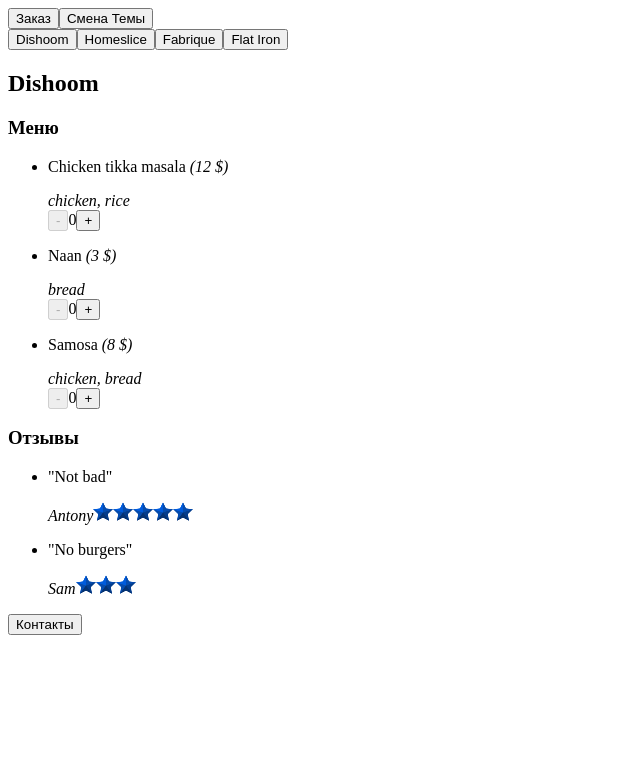
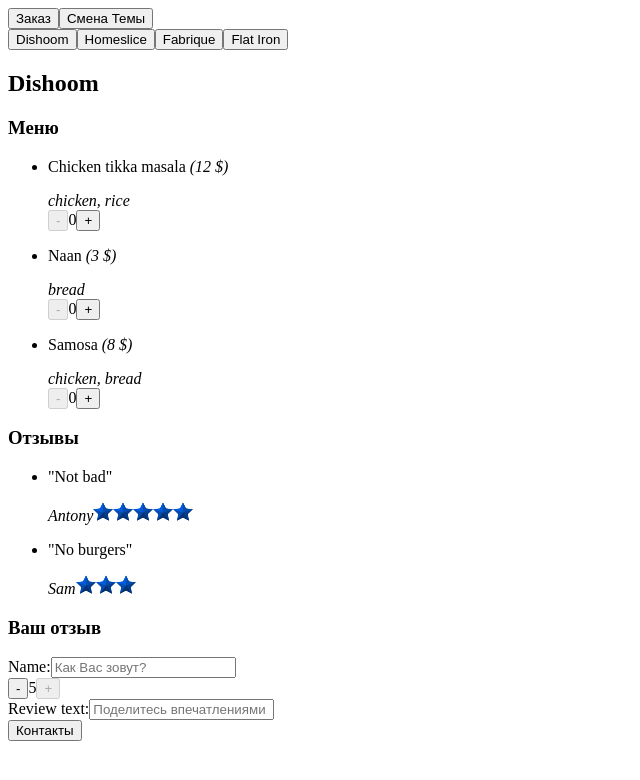
Before and after one commit to AlexLarina/react-learnj-24, a React (Vite) app: page / in a window 1280 px wide. Both pictures are taken after a click on the button "Dishoom". Shown: the top 780 px of the page, without its empty margins (0-640 px from the left). Built offline with nearby package versions, Linux system fonts and the light colour scheme.

Commit message:
Adding review form component

```diff
--- a/src/components/restaurant/component.jsx
+++ b/src/components/restaurant/component.jsx
@@ -1,5 +1,6 @@
 import { Menu } from "../menu/component";
 import { Reviews } from "../reviews/component";
+import { ReviewForm } from "../review-form/component";
 
 export const Restaurant = ({restaurant}) => {
 	if (!restaurant) {
@@ -11,6 +12,7 @@
 			<h2>{restaurant.name}</h2>
 			<Menu menu={restaurant.menu} />
 			<Reviews reviews={restaurant.reviews}/>
+			<ReviewForm />
 		</div>
 	);
 };
--- /dev/null
+++ b/src/components/review-form/component.jsx
@@ -0,0 +1,87 @@
+import { useReducer } from 'react';
+import { Counter } from "../counter/component";
+
+const RATING_LIMIT = {
+	MIN: 1,
+	MAX: 5,
+	STEP: 0.5
+}
+
+const DEFAULT_FORM_VALUE = {
+	name: '',
+	text: '',
+	rating: 5,
+};
+
+const reducer = (state, action) => {
+	switch (action.type) {
+		case "setName":
+			return {...state, name: action.payload};
+		case "setText":
+			return {...state, text: action.payload};
+		case "setRating":
+				return {...state, rating: action.payload};
+		default:
+			return state;
+	}
+};
+
+export const ReviewForm = () => {
+	const [formValue, dispatch] = useReducer(reducer, DEFAULT_FORM_VALUE);
+
+	return (
+		<>
+			<h3>Ваш отзыв</h3>
+			<div>
+				<div>
+					<label htmlFor="name">Name:</label>
+					<input
+						id="name"
+						type="text"
+						placeholder="Как Вас зовут?"
+						value={formValue.name}
+						onChange={(event) =>
+							dispatch({ type: "setName", payload: event.target.value})
+						}
+					/>
+				</div>
+
+				<div>
+					<Counter
+						value={formValue.rating}
+						increment={
+							() => {
+								if (formValue.rating < RATING_LIMIT.MAX) {
+									dispatch({ type: "setRating", payload: formValue.rating + RATING_LIMIT.STEP})
+								}
+							}
+						}
+						decrement={
+							() => {
+								if (formValue.rating > RATING_LIMIT.MIN ) {
+									dispatch({ type: "setRating", payload: formValue.rating - RATING_LIMIT.STEP})
+								}
+							}
+						}
+						minValue={RATING_LIMIT.MIN}
+						maxValue={RATING_LIMIT.MAX}
+					/>
+				</div>
+
+				<div>
+					<label htmlFor="text">Review text:</label>
+					<input
+						id="text"
+						type="text"
+						placeholder="Поделитесь впечатлениями"
+						value={formValue.text}
+						onChange={(event) =>
+							dispatch({ type: "setText", payload: event.target.value})
+						}
+					/>
+				</div>
+
+			</div>
+		</>
+	);
+};
```
